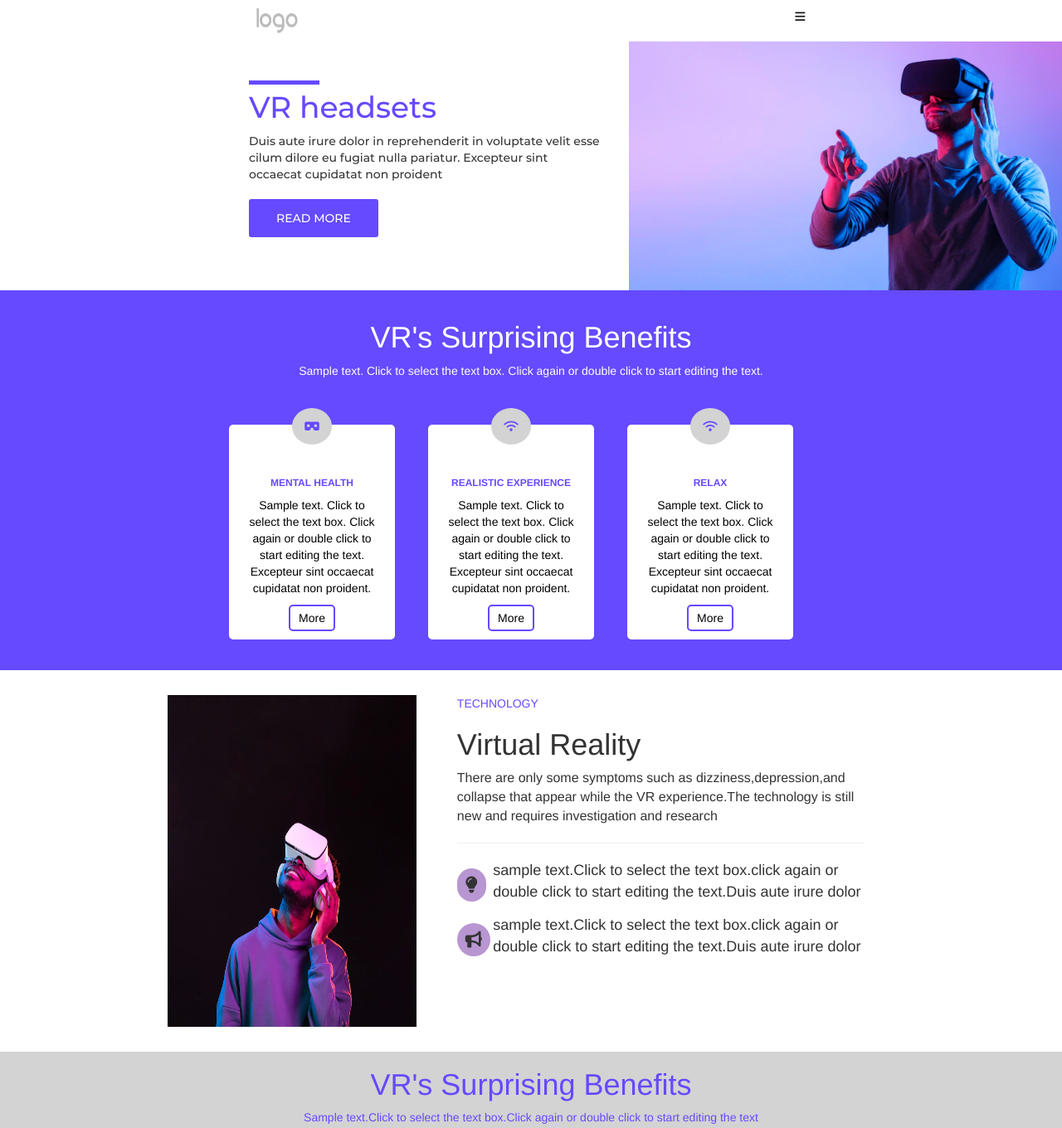
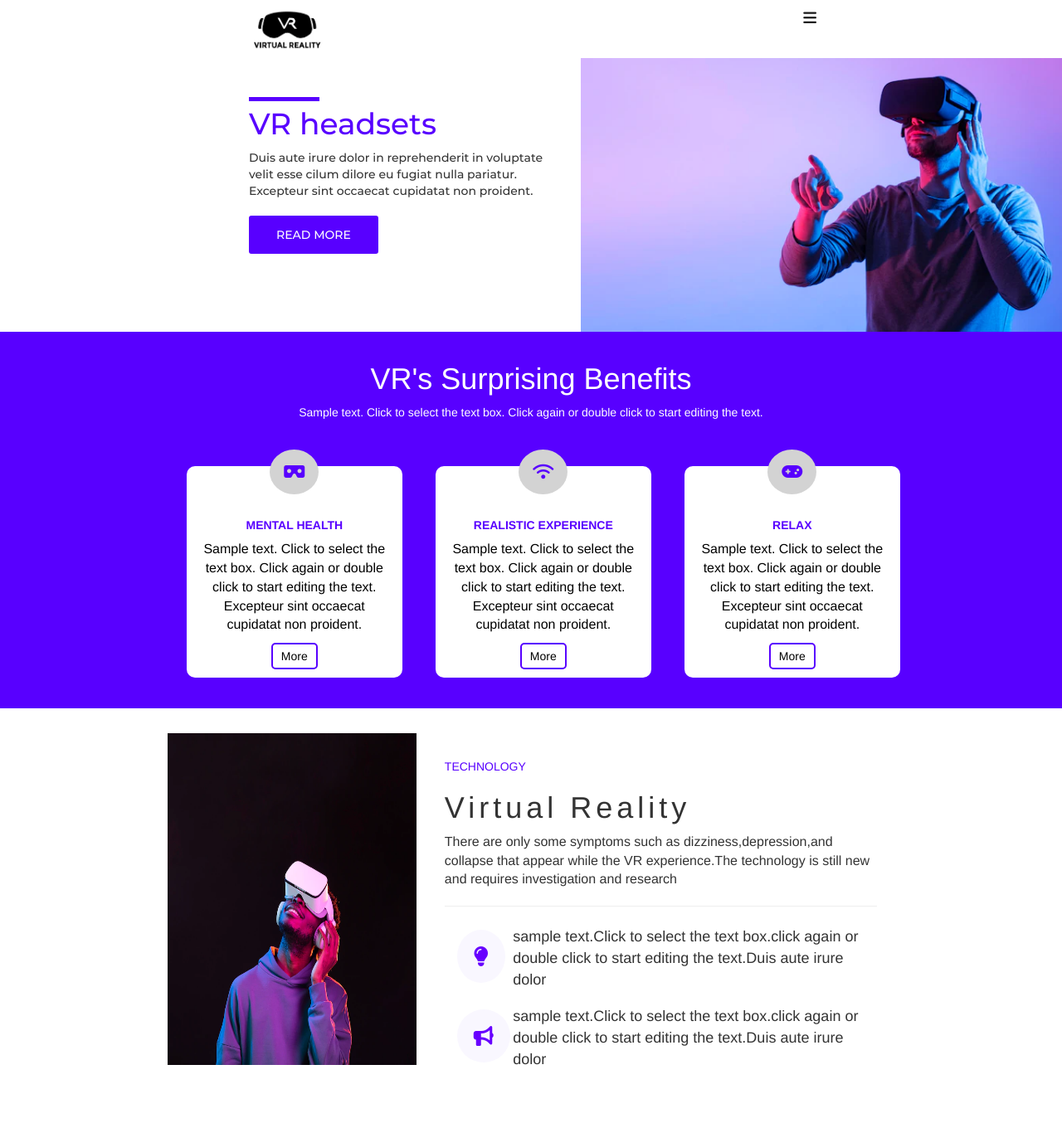
Before and after one commit to Naveengundoju-sys/bootcamp, a plain HTML site: page Desktop/Bootcamp/index.html in a window 1280 px wide. Shown: the top 1360 px of the page at 83% size. Drawn offline with nearby package versions, Linux system fonts and the light colour scheme.

Commit message:
bootcamp

```diff
--- a/Desktop/Bootcamp/CSS/style.css
+++ b/Desktop/Bootcamp/CSS/style.css
@@ -31,14 +31,15 @@ body{
     padding:10px;
 }
 .header .logo img{
-    height:30px;
-    width: 50px;
+    height:50px;
+    width: 100px;
 }
 .header .icon{
+    font-size:18px;
     color:rgb(25,25,25);
 }
 .slide-1{
-    width:100%;
+    width:90%;
     font-family: myFirstFont;
     /* padding:0 0 0 50px; */
 }
@@ -51,23 +52,23 @@ body{
     padding-top:40px;
 }
 .slide-1 .col-md-4:nth-child(1) h1{
-    color:#654aff;
+    color:#5800ff;
 }
 .slide-1 .col-md-4:nth-child(1) h1 span{
     padding-top:5px;
-    border-top: 5px solid #654aff;
+    border-top: 5px solid #5800ff;
 }
 .slide-1 .col-md-4:nth-child(1) p{
     width: 100%;
     font-weight: bold;
 }
 .slide-1 .col-md-4:nth-child(2) img{
-    height:300px;
+    height:330px;
     width:auto;
 }
 .slide-1 .col-md-4:nth-child(1) button{
-    background: #654aff;
-    border: 3px solid #654aff;
+    background: #5800ff;
+    border: 3px solid #5800ff;
     margin:10px 0 0 0;
     padding:10px 30px;
     border-radius: 3px;
@@ -86,7 +87,7 @@ body{
     }
     .slide-1 .col-md-4:nth-child(1) h1{
         width:200%;
-        color:#654aff;
+        color:#5800ff;
     }
     .slide-1 .col-md-4:nth-child(1) p{
         width: 250%;
@@ -102,46 +103,48 @@ body{
     text-align: center;
     width:100vw;
     height:auto;
-    background-color: #654AFF;
+    background-color: #5800FF;
     color:white;
     padding:17px 0;
 }
 .slide-2 .row{
-    margin:35px 0 0px 20%;
+    margin:35px 0 0px 16%;
 }
 .slide-2 .row .col-md-4{
-    width:200px;
+    width:260px;
     background-color: white;
     margin:20px 20px;
     color:black;
-    border-radius: 5px;
+    border-radius: 10px;
     padding:10px 20px;
 }
 .slide-2 .row .col-md-4 h6{
     font-weight: bolder;
-    color:#654AFF;
+    font-size: 14px;
+    color:#5800FF;
 }
 .slide-2 .row .col-md-4 p{
-    font-size: 14px;
+    font-size: 16px;
 }
 .slide-2 .row .col-md-4 i{
-    font-size: 14px;
-    color:#654AFF;
+    font-size: 20px;
+    color:#5800FF;
     background-color: lightgray;
-    padding:15px;
+    padding:17px;
     border-radius: 50%;
     position: relative;
     top:-30px;
+    margin-bottom: -10px;
 }
 .slide-2 .row .col-md-4 button{
     background: none;
-    border: 2px solid #654AFF;
+    border: 2px solid #5800FF;
     border-radius: 5px;
     padding:4px 10px;
 }
 .slide-2{
     width:100vw;
-    background-color:#654AFF;
+    background-color:#5800FF;
 }
 .slide-3{
     width:100%;
@@ -150,24 +153,37 @@ body{
 .slide-3 .col-md-5 img{
     height:400px;
     width:300px;
-    margin-left:35%;
+    margin:0 10px 0 35%;
+}
+.slide-3 .col-md-5:nth-child(2){
+    padding:30px 0;
+}
+.slide-3 .col-md-5:nth-child(2) h1{
+    letter-spacing: 5px;
 }
 .slide-3 .col-md-5 .p1{
-    color:#654AFF;
+    color:#5800FF;
 }
 .slide-3 .col-md-5 .p2{
     font-size: 16px;
 }
 .slide-3 .col-md-5 .row{
     display:inline-flex;
+    margin:4px 0;
 }
-
+.slide-3 .col-md-5 .row .col-md-1{
+    margin:0 4px 0 0;
+}
 .slide-3 .col-md-5 .row .col-md-1 i{
-    font-size: 20px;
-    background-color: #b896d1;
-    margin:10px 0 0 0;
-    padding:10px;
-    border-radius: 30px;
+    background-color: #f9f7ff;
+    color:#6800ff;
+    margin:4px  0 0;
+    padding:20px;
+    font-size: 24px;
+    border-radius: 50%;
+}
+.slide-3 .col-md-5 .row .col-md-11{
+    margin: 0 0 0 20px;
 }
 .slide-3 .col-md-5 .row .col-md-11 p{
     font-size: 18px;
@@ -177,9 +193,12 @@ body{
     background-color: lightgray ;
     padding-bottom: 50px;
 }
-.slide-4 .row:nth-child(1) h1,.slide-4 .row:nth-child(1) p{
+.slide-4 .row:nth-child(1) h1{
     text-align: center;
-    color:#654AFF;
+    color:#5800FF;
+}
+.slide-4 .row:nth-child(1) p{
+    text-align: center;
 }
 .slide-4 .row:nth-child(2){
     background-color: whitesmoke;
@@ -192,7 +211,7 @@ body{
     margin:2px 13%;
 }
 .slide-4 .row:nth-child(4){
-    background-color: #654AFF;
+    background-color: #5800ff;
     padding:20px;
     margin:2px 13%;
 }
@@ -200,7 +219,7 @@ body{
     color:white;
 }
 .slide-4 .row .col-md-1 span{
-    color:#654AFF;
+    color:#5800FF;
     font-size:30px;
 }
 .slide-4 .row:nth-child(2) .col-md-11{
@@ -218,17 +237,18 @@ body{
     width:500px;
 }
 .slide-5 .row .col-md-4 i{
-    font-size: 20px;
-    background-color: lightgray;
+    font-size: 24px;
+    background-color: #f9f7ff;
+    color:#5800ff;
     padding:20px;
     border-radius: 50%;
 }
 .slide-5 .row .col-md-4 h1{
-    color:#654aff;
+    color:#5800ff;
 }
 .slide-5 .row .col-md-4 button{
     background: none;
-    border:2px solid #654aff;
+    border:2px solid #5800ff;
     padding:5px 10px;
     border-radius: 3px;
 }
@@ -252,12 +272,12 @@ body{
        height: auto;
     }
     .slide-6 .left p,.slide-6 .left h1{
-        color:#654aff;
+        color:#5800ff;
     }
     .slide-6 .left button{
         background: none;
         padding:5px 10px;
-        border:2px solid #654aff;
+        border:2px solid #5800ff;
     }
     .slide-6 .right img{
         height: 240px;
@@ -272,7 +292,7 @@ body{
         background-size: 200px 100%;
         background-repeat: no-repeat;
         background-size:cover ;
-        background: linear-gradient(to top,#654aff,red);
+        background: linear-gradient(180deg,#d4b6ff,#beb9ff,#a5aeff,#4a78f1);
     }
     .slide-6 .left{
         position: absolute;
@@ -288,12 +308,12 @@ body{
         right:220px;
     }
     .slide-6 .left p,.slide-6 .left h1{
-        color:#654aff;
+        color:#5800ff;
     }
     .slide-6 .left button{
         background: none;
         padding:5px 10px;
-        border:2px solid #654aff;
+        border:2px solid #5800ff;
     }
 }
 .silde-7{
@@ -305,12 +325,12 @@ body{
 }
 .silde-7 .row .col-md-4 h1{
     font-size: 44px;
-    color:#654aff;
+    color:#5800ff;
     font-family:'Segoe UI', Tahoma, Geneva, Verdana, sans-serif;
 }
 .silde-7 .row .col-md-4:nth-child(1) h2{
     font-size: 40px;
-    color:#654aff;
+    color:#5800ff;
     font-family:'Segoe UI', Tahoma, Geneva, Verdana, sans-serif;
 }
 .silde-7 .row .col-md-4:nth-child(1){
@@ -329,7 +349,7 @@ body{
 }
 .silde-7 .row .col-md-4:nth-child(1) b i{
     color:white;
-    background-color: #654AFF;
+    background-color: #5800FF;
     border-radius: 3px;
 }
 .silde-7 .row .col-md-4:nth-child(1) b span{
@@ -339,7 +359,7 @@ body{
     .silde-7 .row .col-md-4 h1{
         width:200%;
         font-size: 28px;
-        color:#654aff;
+        color:#5800ff;
         font-family:'Segoe UI', Tahoma, Geneva, Verdana, sans-serif;
     }
     .silde-7 .row .col-md-4:nth-child(1) h2{
@@ -354,7 +374,7 @@ footer{
     text-align: center;
     width:100vw;
     height:auto;
-    background-color: #654AFF;
+    background-color: #5800ff;
     color:white;
     padding:17px 0;
 }
--- a/Desktop/Bootcamp/index.html
+++ b/Desktop/Bootcamp/index.html
@@ -15,7 +15,7 @@
 <body>
     <!-- header start -->
     <div class="header">
-        <div class="logo"><img src="./images/3d1cb46b-c73f-44c9-a49f-f830531c72dd.png"></div>
+        <div class="logo"><img src="./images/logo.png"></div>
         <div class="icon"><i class="fa-solid fa-bars"></i></div>
     </div>
     <!-- header end -->
@@ -26,7 +26,7 @@
             <h1><span>VR h</span>eadsets</h1>
 				<p>Duis aute irure dolor in reprehenderit in voluptate
 				velit esse cilum dilore eu fugiat nulla pariatur.
-				Excepteur sint occaecat cupidatat non proident</p>
+				Excepteur sint occaecat cupidatat non proident.</p>
                 <button>READ MORE</button>
         </div>
         <div class="col-md-4"> <img src="./images/slide-1.png" alt=""> </div>
@@ -53,7 +53,7 @@
                 <button>More</button>
         </div>
         <div class="col-md-4">
-            <i class="fa-solid fa-wifi"></i>
+            <i class="fa-solid fa-gamepad"></i>
             <h6>RELAX</h6>
             <p>Sample text. Click to select the text box. Click again or double click to start editing the text. Excepteur sint occaecat cupidatat non proident.</p>
             <button>More</button>
@@ -107,7 +107,6 @@
             <p>The benefits of virtual reality in education are embraced by many educators,but some are still reluctant to use it in their classrooms.Reasons range from high costs to pushback from school administrators.Others see the value of boyh VR and AR as entertainment,butnot as effective teaching tools in the classroom.</p>
         </div>
     </div>
-
     <div class="row">
         <div class="col-md-1"><span>3</span></div>
         <div class="col-md-11">
```
Also changed, not shown: Desktop/Bootcamp/images/logo.png (added).
